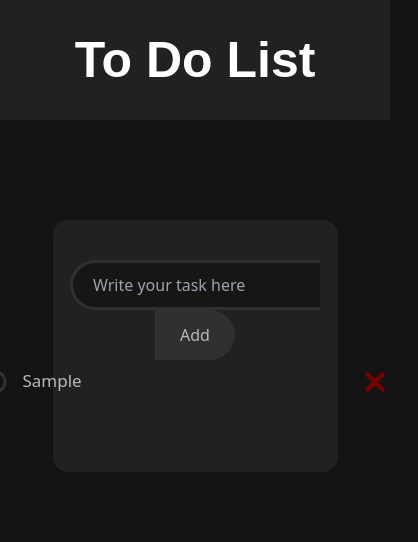
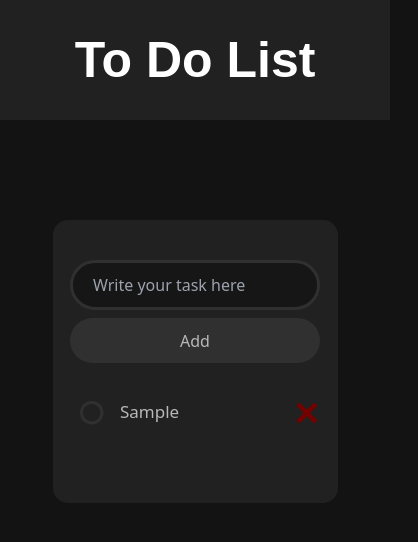
Before and after one commit to Subhan-Anwer/todo-app, a Next.js app: page / in a window 390 px wide. Both pictures are taken after typing "Sample" into the empty fields and a click on the button "Add". Shown: the top 542 px of the page, 418 px wide, since content can reach past the window. Built offline with nearby package versions, Linux system fonts and the light colour scheme.

Commit message:
responsiveness done

```diff
--- a/src/app/globals.css
+++ b/src/app/globals.css
@@ -23,11 +23,6 @@ body {
   .text-balance {
     text-wrap: balance;
   }
-}
-
-ul {
-  width: 445px;
-  align-self: center;
 }
 
 li {
--- a/src/components/header.tsx
+++ b/src/components/header.tsx
@@ -4,7 +4,7 @@ import React from 'react'
 const Header = () => {
   return (
     <div className="bg-[#212121] h-[120px] flex items-center justify-center">
-      <h1 className="sm:text-[80px]  text-[#fff] text-[50px] text-center ">To Do List</h1>
+      <h1 className="sm:text-[80px]  text-[#fff] text-[50px] text-center select-none">To Do List</h1>
     </div>
   )
 }
--- a/src/components/todolist.tsx
+++ b/src/components/todolist.tsx
@@ -39,12 +39,12 @@ const TodoList = () => {
         <div className="flex flex-col w-full max-w-[285px] sm:max-w-[540px] bg-[#212121] text-[#b8b8b8] mt-[100px] mx-auto mb-[20px] pt-[40px] px-[30px] pb-[70px] rounded-[15px]">
             <form className="flex flex-col items-center sm:flex-row sm:justify-center sm:w-[90%] sm:mx-auto sm:mb-[50px]">
                 <input type="text" placeholder="Write your task here"
-                className="h-[50px] w-[250px] rounded-[60px] rounded-r-[0px] border-[3px] border-r-0 border-solid border-[#303030] bg-[#161616] px-[20px] active:bg-outline-none focus:outline-none
-                            sm:w-[400px]  "
-                value={inputValue} onChange={(e) => setInputValue(e.target.value)}/>
-                <button onClick={handleAddTask} className="h-[50px] w-[80px] bg-[#303030] rounded-r-[50px] z-[1] active:bg-outline-none focus:outline-none">Add</button>
+                    className="h-[50px] w-[250px] sm:w-[400px] rounded-[60px] sm:rounded-r-[0px] border-[3px] sm:border-r-0 border-solid border-[#303030] bg-[#161616] px-[20px] active:bg-outline-none focus:outline-none"
+                    value={inputValue} onChange={(e) => setInputValue(e.target.value)} />
+                <button onClick={handleAddTask}
+                    className="sm:h-[50px] h-[45px] w-[250px] sm:w-[80px] bg-[#303030] sm:rounded-l-[0] rounded-[50px] sm:m-0 m-2 z-[1] active:bg-outline-none focus:outline-none">Add</button>
             </form>
-            <ul id="list-container">
+            <ul id="list-container" className="sm:w-[445px] w-[250px] self-center sm:mt-0 mt-5">
 
                 {todos.map(todo => (
                     <li
@@ -54,6 +54,7 @@ const TodoList = () => {
                     >
                         {todo.text}
                         <span
+                            className=""
                             onClick={(e) => {
                                 e.stopPropagation(); // Prevent marking task as complete
                                 handleDeleteTask(todo.id);
```
